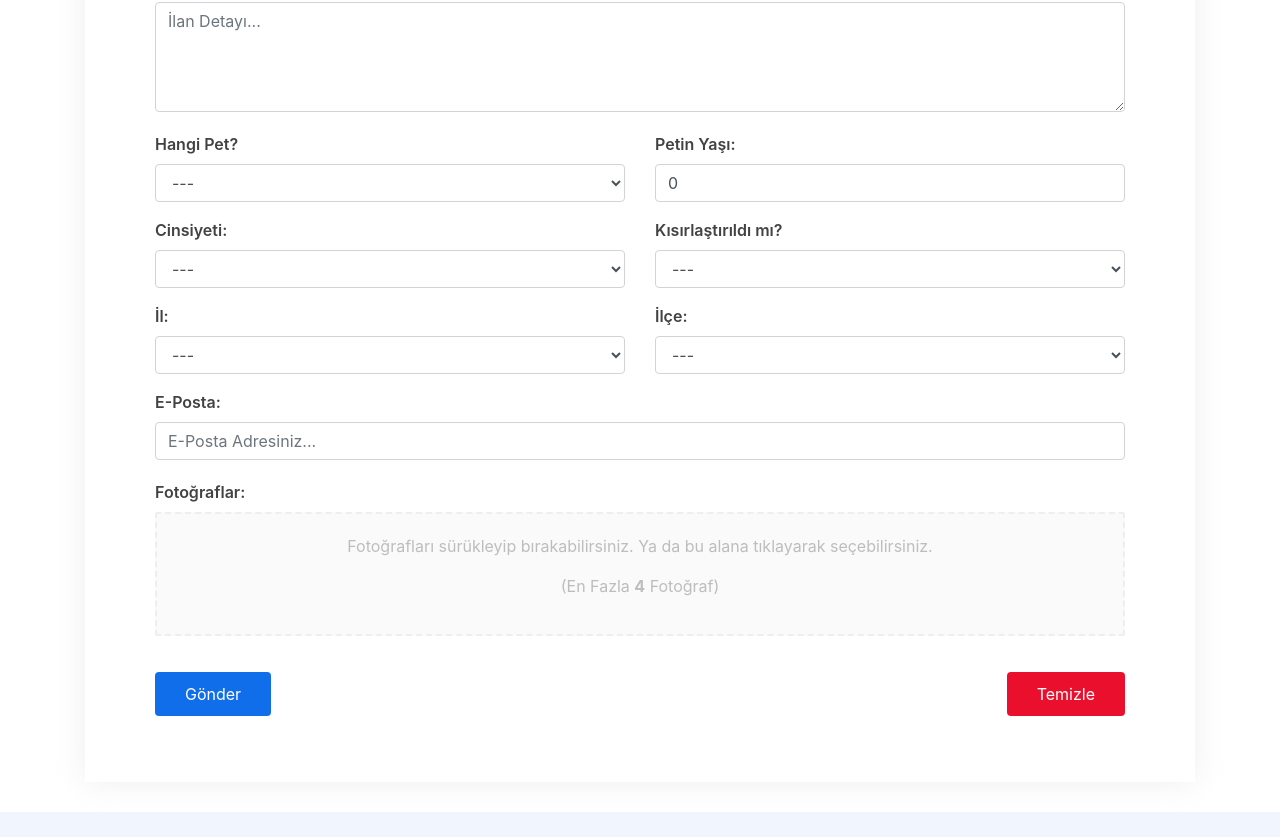
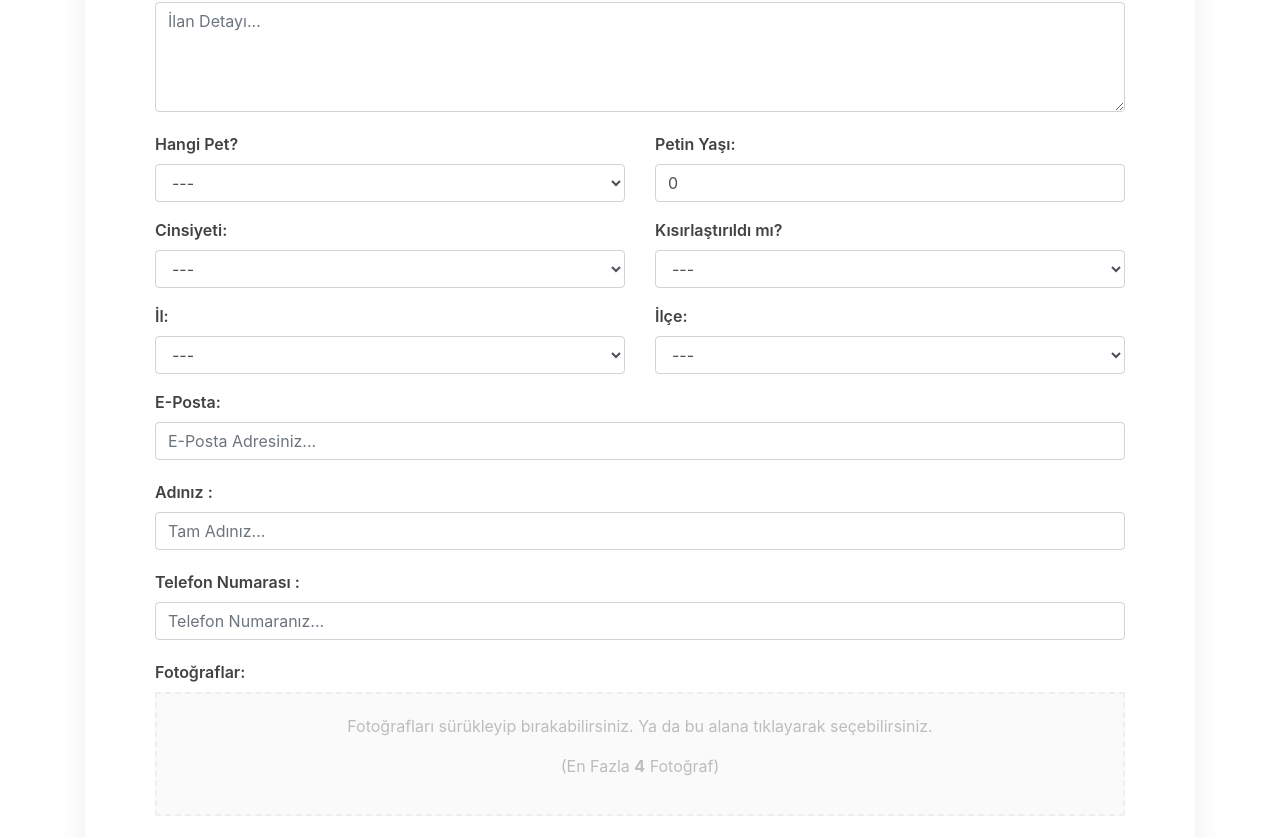
Before and after one commit to Kodluyoruz-Proje-Ekibi/sahiplen, a React (Create React App) app: page /sahiplendir in a window 1280 px wide. Shown: the part 396-1233 px from the top of the page. Built offline with nearby package versions, Linux system fonts and the light colour scheme.

Commit message:
bug fixed

```diff
--- a/package.json
+++ b/package.json
@@ -7,6 +7,7 @@
 		"@testing-library/jest-dom": "^5.11.4",
 		"@testing-library/react": "^11.1.0",
 		"@testing-library/user-event": "^12.1.10",
+		"axios": "^0.21.1",
 		"bootstrap": "^4.6.0",
 		"draft-js": "^0.11.7",
 		"formik": "^2.2.6",
--- a/src/components/AddAnimalPage/AddAnimalForm/index.js
+++ b/src/components/AddAnimalPage/AddAnimalForm/index.js
@@ -46,7 +46,7 @@ const ADD_PET = gql`
 function AddAnimalForm() {
 	const [cityCode, setCityCode] = useState('');
 	const [files, setFiles] = useState([]);
-	const [addTodo, { data }] = useMutation(ADD_PET);
+	const [addTodo] = useMutation(ADD_PET);
 
 	const { fileRejections, getRootProps, getInputProps } = useDropzone({
 		maxFiles: 5,
@@ -80,12 +80,14 @@ function AddAnimalForm() {
 			age: 0,
 			province: '',
 			district: '',
+			name: '',
+			phone: '',
 		},
 		onSubmit: (values, bag) => {
 			setTimeout(() => {
 				bag.setSubmitting(false);
 			}, 2000);
-			console.log(values);
+
 			addTodo({
 				variables: {
 					title: values.adTitle,
@@ -97,13 +99,12 @@ function AddAnimalForm() {
 					provice: values.province,
 					district: values.district,
 					email: values.email,
-					name: 'İsmail Oğuzhan Duran',
-					phone: '054222',
+					name: values.name,
+					phone: values.phone,
 					pet_images:
 						'https://post.medicalnewstoday.com/wp-content/uploads/sites/3/2020/02/322868_1100-800x825.jpg,https://post.medicalnewstoday.com/wp-content/uploads/sites/3/2020/02/322868_1100-800x825.jpg',
 				},
 			});
-			console.log(bag);
 		},
 		validationSchema: validations,
 	});
@@ -305,7 +306,38 @@ function AddAnimalForm() {
 						<div className={styles.errorMessage}>{formik.errors.email}</div>
 					)}
 				</div>
-
+				<div className={styles.formInput}>
+					<label htmlFor="adTitle">Adınız :</label>
+					<input
+						className="form-control"
+						id="name"
+						name="name"
+						placeholder="Tam Adınız..."
+						value={formik.values.name}
+						onChange={formik.handleChange}
+						onBlur={formik.handleBlur}
+						disabled={formik.isSubmitting}
+					/>
+					{formik.errors.name && formik.touched.name && (
+						<div className={styles.errorMessage}>{formik.errors.name}</div>
+					)}
+				</div>
+				<div className={styles.formInput}>
+					<label htmlFor="adTitle">Telefon Numarası :</label>
+					<input
+						className="form-control"
+						id="phone"
+						name="phone"
+						placeholder="Telefon Numaranız..."
+						value={formik.values.phone}
+						onChange={formik.handleChange}
+						onBlur={formik.handleBlur}
+						disabled={formik.isSubmitting}
+					/>
+					{formik.errors.phone && formik.touched.phone && (
+						<div className={styles.errorMessage}>{formik.errors.phone}</div>
+					)}
+				</div>
 				<div className="form-group">
 					<label htmlFor="photos">Fotoğraflar:</label>
 					<div {...getRootProps({ className: styles.dropzone })}>
```
Also changed, not shown: 1 other file (tests, documents, lock files or other folders).
